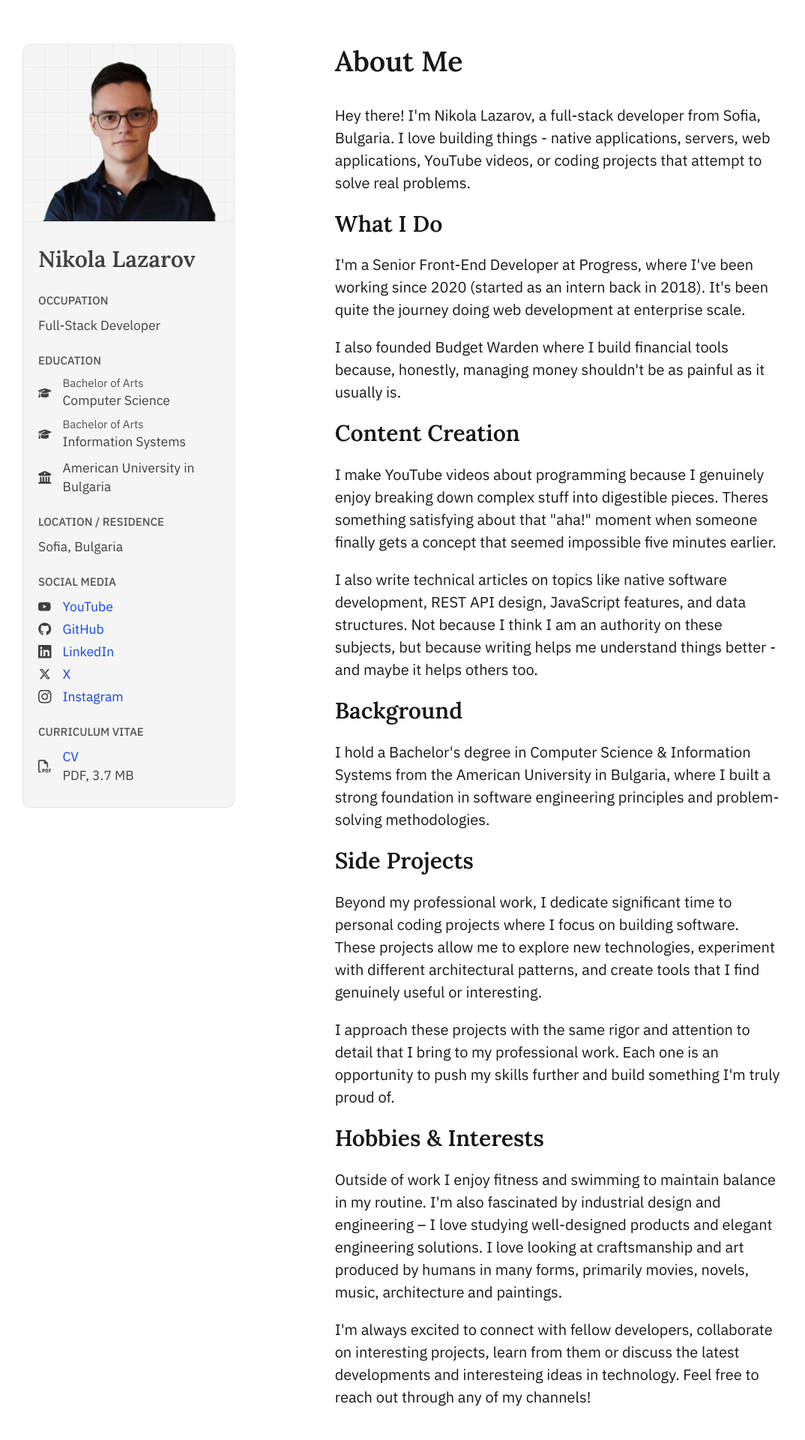
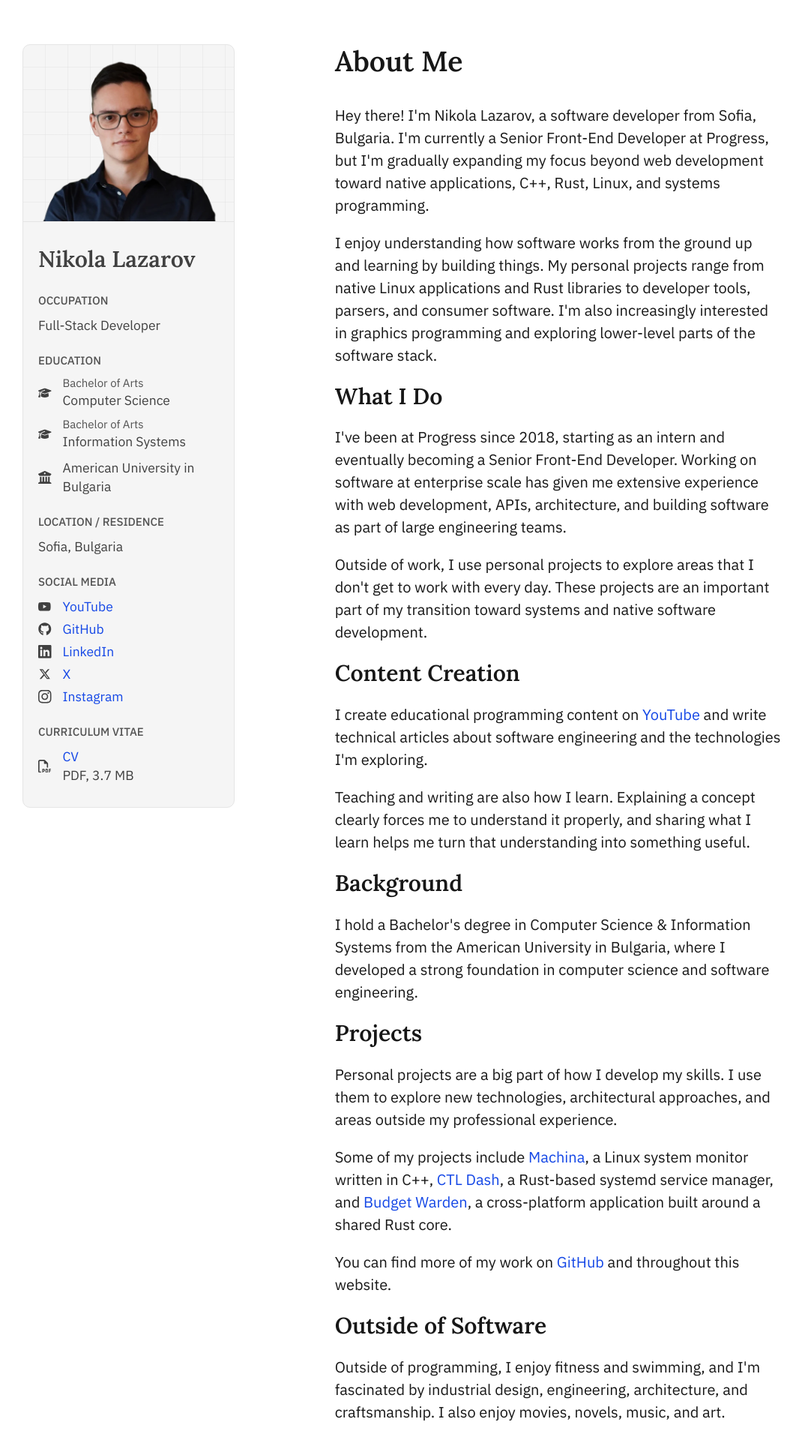
Before and after one commit to nikelaz/personal-website, a Next.js app: page /about-me in a window 1280 px wide. Shown: the part 60-1980 px from the top of the page at 75% size, without its empty margins (0-1074 px from the left). Built offline with nearby package versions, Linux system fonts and the light colour scheme.

Commit message:
feat: update about me page content

```diff
--- a/src/app/(main-layout)/about-me/page.tsx
+++ b/src/app/(main-layout)/about-me/page.tsx
@@ -1,4 +1,5 @@
 import type { Metadata } from "next";
+import Link from "next/link";
 import Card from "@/components/card";
 import Container from "@/components/container";
 import Image from "next/image";
@@ -105,21 +106,23 @@ const AboutMe = () => {
 
       <div className="col-span-12 sm:col-span-7 lg:col-start-5 lg:col-span-6 flex flex-col gap-4">
         <h1 className="mb-3">About Me</h1>
-        <p>Hey there! I&apos;m Nikola Lazarov, a full-stack developer from Sofia, Bulgaria. I love building things - native applications, servers, web applications, YouTube videos, or coding projects that attempt to solve real problems.</p>
+        <p>Hey there! I&apos;m Nikola Lazarov, a software developer from Sofia, Bulgaria. I&apos;m currently a Senior Front-End Developer at Progress, but I&apos;m gradually expanding my focus beyond web development toward native applications, C++, Rust, Linux, and systems programming.</p>
+        <p>I enjoy understanding how software works from the ground up and learning by building things. My personal projects range from native Linux applications and Rust libraries to developer tools, parsers, and consumer software. I&apos;m also increasingly interested in graphics programming and exploring lower-level parts of the software stack.</p>
         <h2>What I Do</h2>
-        <p>I&apos;m a Senior Front-End Developer at Progress, where I&apos;ve been working since 2020 (started as an intern back in 2018). It&apos;s been quite the journey doing web development at enterprise scale.</p>
-        <p>I also founded Budget Warden where I build financial tools because, honestly, managing money shouldn&apos;t be as painful as it usually is.</p>
+        <p>I&apos;ve been at Progress since 2018, starting as an intern and eventually becoming a Senior Front-End Developer. Working on software at enterprise scale has given me extensive experience with web development, APIs, architecture, and building software as part of large engineering teams.</p>
+        <p>Outside of work, I use personal projects to explore areas that I don&apos;t get to work with every day. These projects are an important part of my transition toward systems and native software development.</p>
         <h2>Content Creation</h2>
-        <p>I make YouTube videos about programming because I genuinely enjoy breaking down complex stuff into digestible pieces. Theres something satisfying about that &quot;aha!&quot; moment when someone finally gets a concept that seemed impossible five minutes earlier.</p>
-        <p>I also write technical articles on topics like native software development, REST API design, JavaScript features, and data structures. Not because I think I am an authority on these subjects, but because writing helps me understand things better - and maybe it helps others too.</p>
+        <p>I create educational programming content on <a href="https://youtube.com/@nltech1" target="_blank" rel="noopener noreferrer">YouTube</a> and write technical articles about software engineering and the technologies I&apos;m exploring.</p>
+        <p>Teaching and writing are also how I learn. Explaining a concept clearly forces me to understand it properly, and sharing what I learn helps me turn that understanding into something useful.</p>
         <h2>Background</h2>
-        <p>I hold a Bachelor&apos;s degree in Computer Science & Information Systems from the American University in Bulgaria, where I built a strong foundation in software engineering principles and problem-solving methodologies.</p>
-        <h2>Side Projects</h2>
-        <p>Beyond my professional work, I dedicate significant time to personal coding projects where I focus on building software. These projects allow me to explore new technologies, experiment with different architectural patterns, and create tools that I find genuinely useful or interesting.</p>
-        <p>I approach these projects with the same rigor and attention to detail that I bring to my professional work. Each one is an opportunity to push my skills further and build something I&apos;m truly proud of.</p>
-        <h2>Hobbies & Interests</h2>
-        <p>Outside of work I enjoy fitness and swimming to maintain balance in my routine. I&apos;m also fascinated by industrial design and engineering – I love studying well-designed products and elegant engineering solutions. I love looking at craftsmanship and art produced by humans in many forms, primarily movies, novels, music, architecture and paintings.</p>
-        <p>I&apos;m always excited to connect with fellow developers, collaborate on interesting projects, learn from them or discuss the latest developments and interesteing ideas in technology. Feel free to reach out through any of my channels!</p>
+        <p>I hold a Bachelor&apos;s degree in Computer Science & Information Systems from the American University in Bulgaria, where I developed a strong foundation in computer science and software engineering.</p>
+        <h2>Projects</h2>
+        <p>Personal projects are a big part of how I develop my skills. I use them to explore new technologies, architectural approaches, and areas outside my professional experience.</p>
+        <p>Some of my projects include <Link href="/projects/machina">Machina</Link>, a Linux system monitor written in C++, <Link href="/projects/ctldash">CTL Dash</Link>, a Rust-based systemd service manager, and <Link href="/projects/budget-warden">Budget Warden</Link>, a cross-platform application built around a shared Rust core.</p>
+        <p>You can find more of my work on <a href="https://github.com/nikelaz" target="_blank" rel="noopener noreferrer">GitHub</a> and throughout this website.</p>
+        <h2>Outside of Software</h2>
+        <p>Outside of programming, I enjoy fitness and swimming, and I&apos;m fascinated by industrial design, engineering, architecture, and craftsmanship. I also enjoy movies, novels, music, and art.</p>
+        <p>I&apos;m always interested in meeting people who enjoy building things, exploring technology, and learning how software works.</p>
       </div>
     </Container>
   );
```
